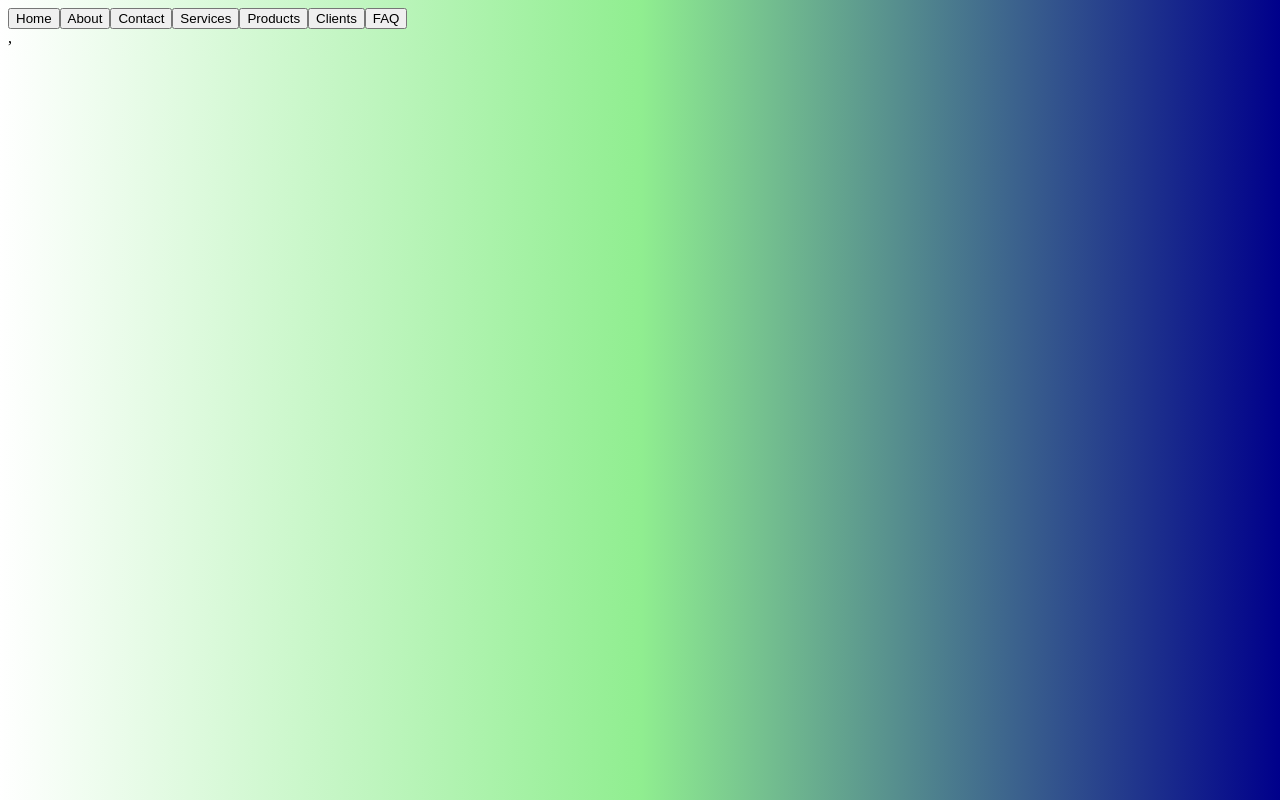
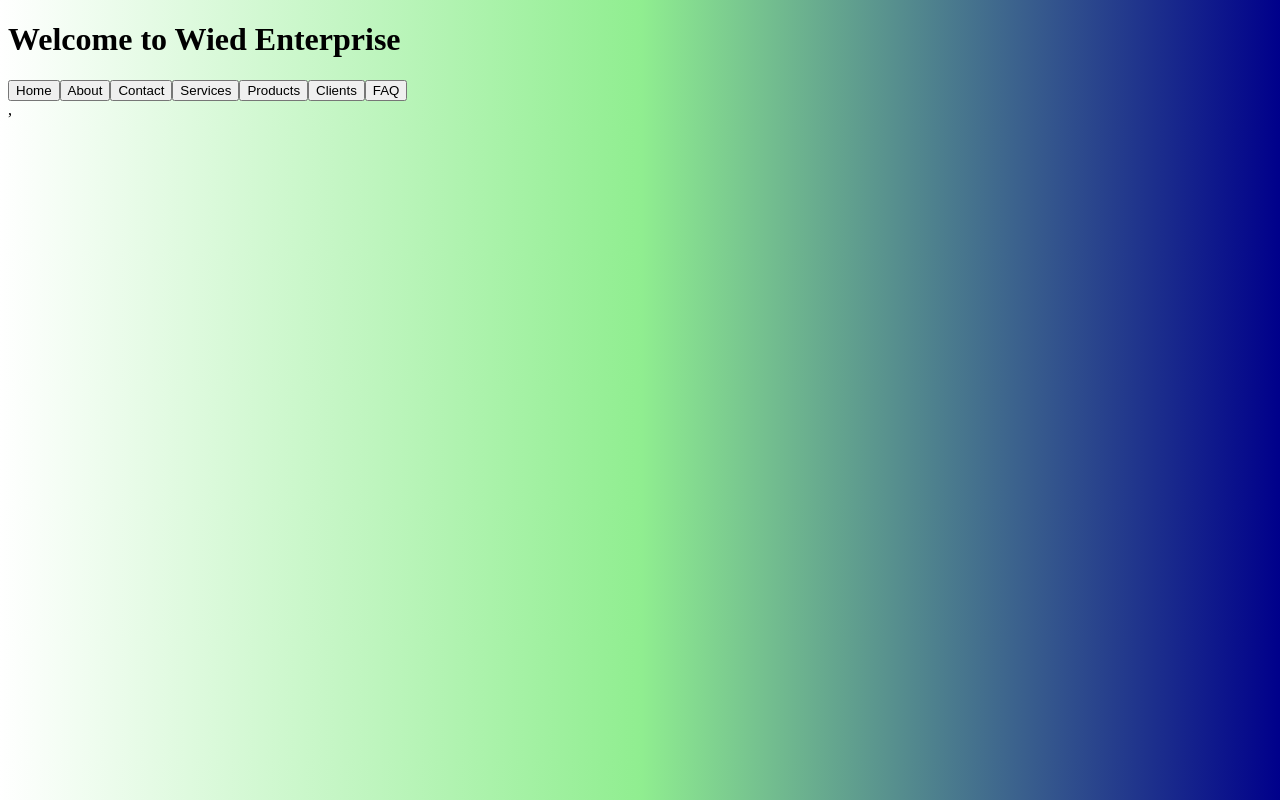
Before and after one commit to cade3031/wied-enterprise, a React (Create React App) app: page / in a window 1280 px wide. Built offline with nearby package versions, Linux system fonts and the light colour scheme.

Commit message:
added header title

```diff
--- a/src/App.js
+++ b/src/App.js
@@ -4,6 +4,7 @@ function App() {
   return (
     <div className="App">
     <title>Wied Enterprise</title>
+    <h1>Welcome to Wied Enterprise</h1>
     </div>
   );
 }
```
